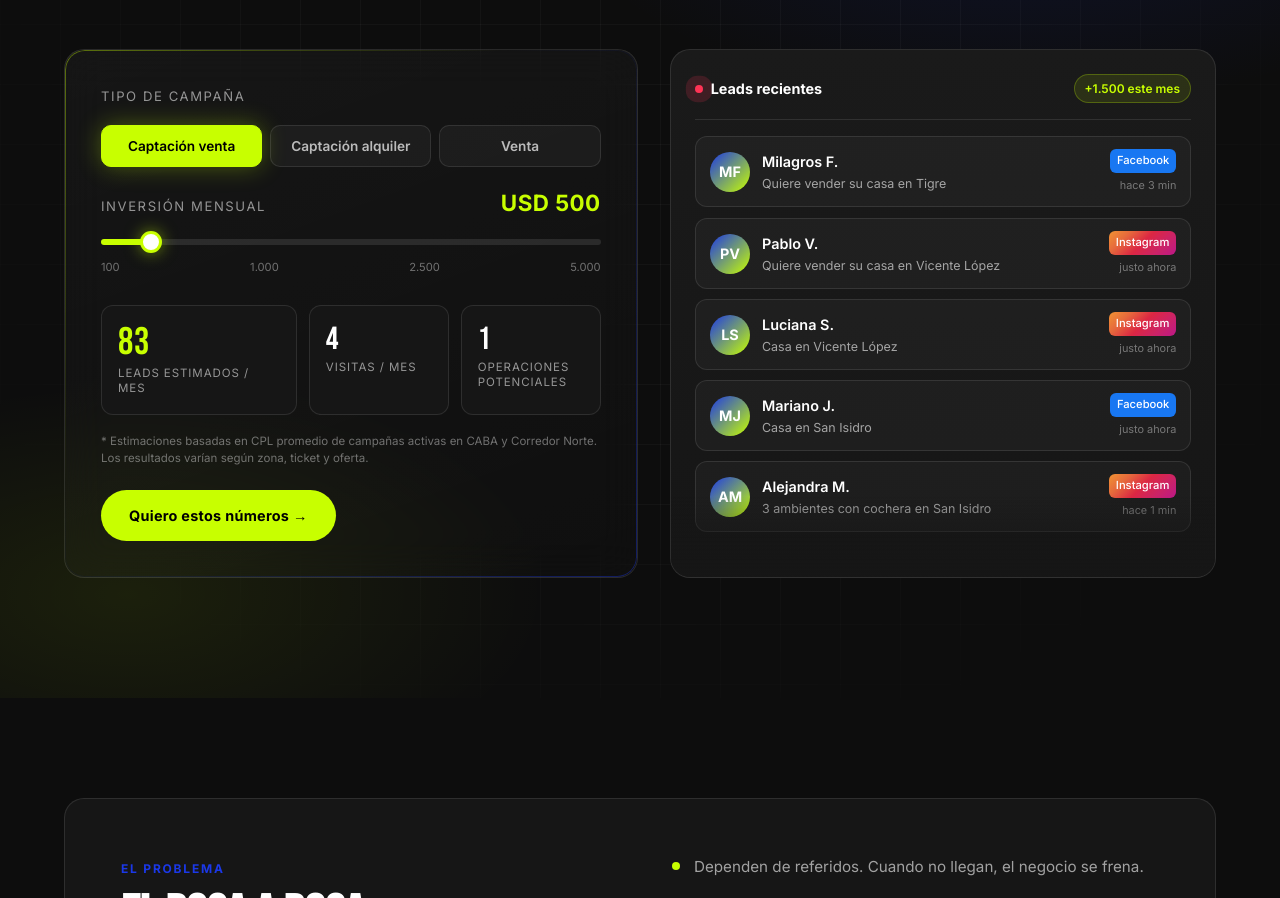
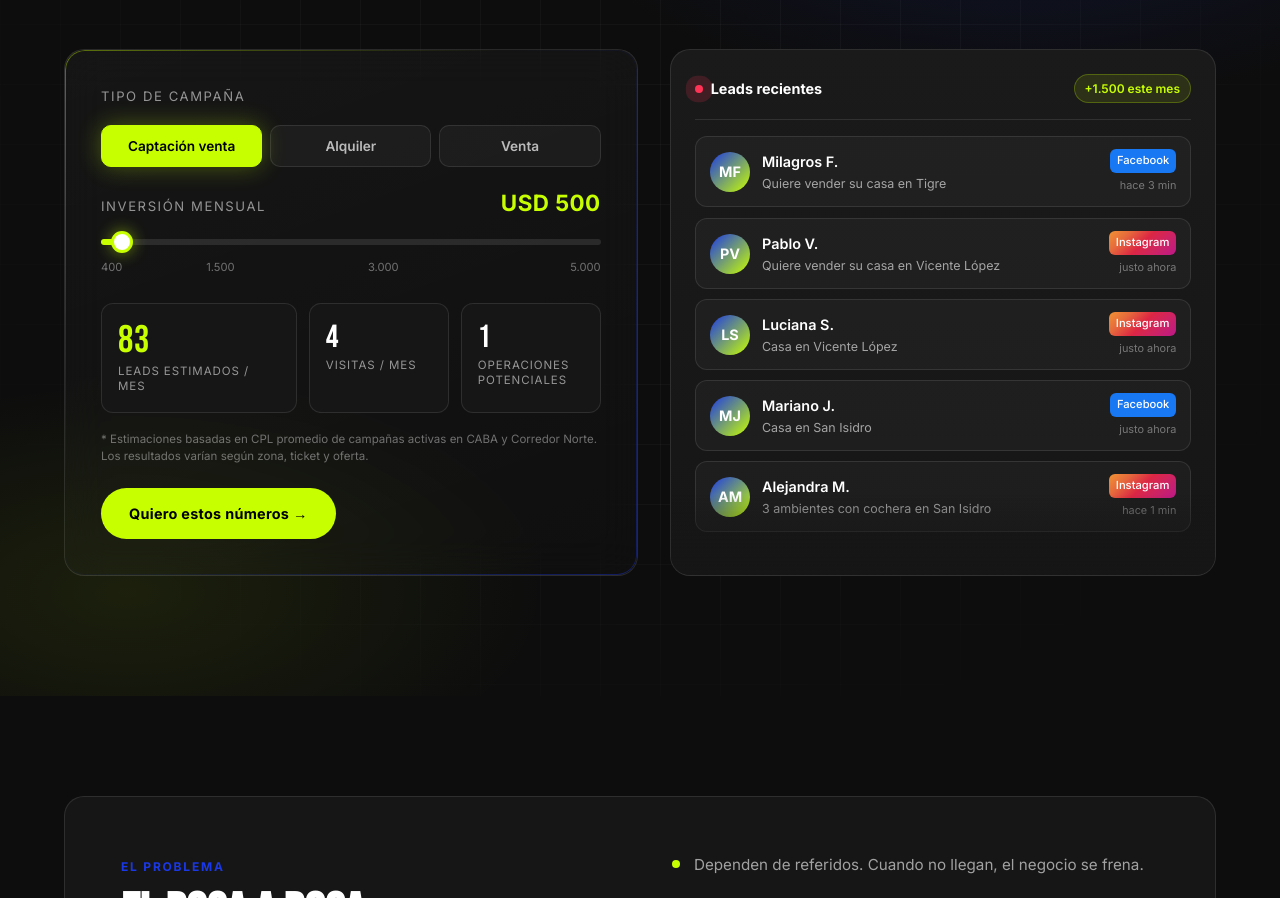
Before and after one commit to digitalviewstrategies/web-digital, a plain HTML site: page index.html in a window 1280 px wide. Shown: the part 1060-1958 px from the top of the page. Drawn offline with Linux system fonts and the light colour scheme.

Commit message:
fix(simulador): alinear marks del slider, min 400 USD, bajar conv-op y renombrar tab Alquiler

```diff
--- a/index.html
+++ b/index.html
@@ -273,18 +273,18 @@
             <span>Tipo de campaña</span>
           </div>
           <div class="calc__tabs" role="tablist">
-            <button class="calc__tab is-active" data-cpl="6"    data-conv-visit="0.05" data-conv-op="0.01" data-name="Captación de propietarios">Captación venta</button>
-            <button class="calc__tab"           data-cpl="0.56" data-conv-visit="0.10" data-conv-op="0.01" data-name="Captación alquiler">Captación alquiler</button>
-            <button class="calc__tab"           data-cpl="1.08" data-conv-visit="0.08" data-conv-op="0.01" data-name="Búsqueda de compradores">Venta</button>
+            <button class="calc__tab is-active" data-cpl="6"    data-conv-visit="0.05" data-conv-op="0.007" data-name="Captación de propietarios">Captación venta</button>
+            <button class="calc__tab"           data-cpl="0.56" data-conv-visit="0.10" data-conv-op="0.004" data-name="Alquiler">Alquiler</button>
+            <button class="calc__tab"           data-cpl="1.08" data-conv-visit="0.08" data-conv-op="0.006" data-name="Búsqueda de compradores">Venta</button>
           </div>
 
           <div class="calc__label calc__label--row">
             <span>Inversión mensual</span>
             <strong class="calc__budget-display">USD <span id="budget-val">500</span></strong>
           </div>
-          <input type="range" class="calc__slider" id="budget-slider" min="100" max="5000" step="50" value="500" aria-label="Inversión mensual en USD">
+          <input type="range" class="calc__slider" id="budget-slider" min="400" max="5000" step="50" value="500" aria-label="Inversión mensual en USD">
           <div class="calc__slider-marks">
-            <span>100</span><span>1.000</span><span>2.500</span><span>5.000</span>
+            <span style="left:0%">400</span><span style="left:23.9%">1.500</span><span style="left:56.5%">3.000</span><span style="left:100%">5.000</span>
           </div>
 
           <div class="calc__results">
--- a/styles.css
+++ b/styles.css
@@ -781,9 +781,14 @@ button { cursor: pointer; border: none; background: none; font-family: inherit;
   background: #fff; border: 3px solid var(--lime); cursor: grab;
 }
 .calc__slider-marks {
-  display: flex; justify-content: space-between;
+  position: relative; height: 1rem;
   font-size: .7rem; color: rgba(255,255,255,.4); margin-top: -4px;
 }
+.calc__slider-marks span {
+  position: absolute; transform: translateX(-50%);
+}
+.calc__slider-marks span:first-child { transform: translateX(0); }
+.calc__slider-marks span:last-child { transform: translateX(-100%); }
 
 .calc__results {
   display: grid; grid-template-columns: 1.4fr 1fr 1fr; gap: 12px;
```
